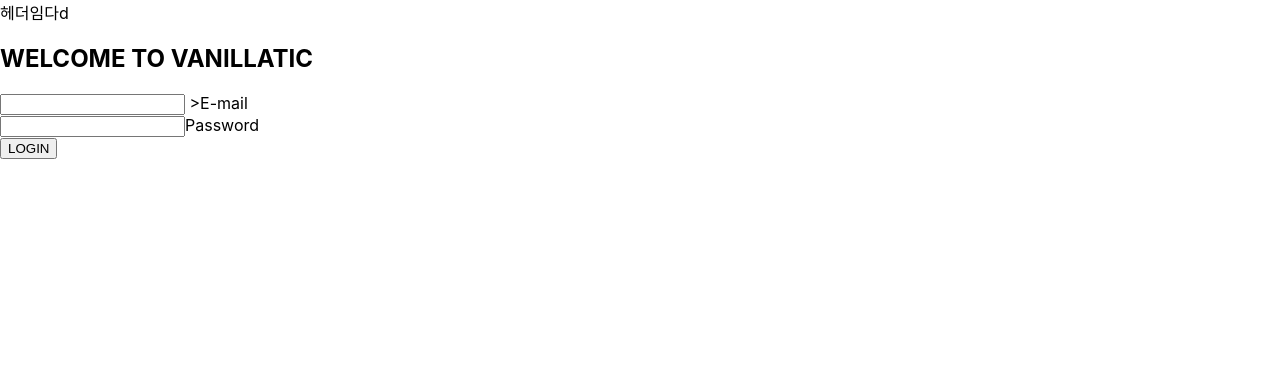
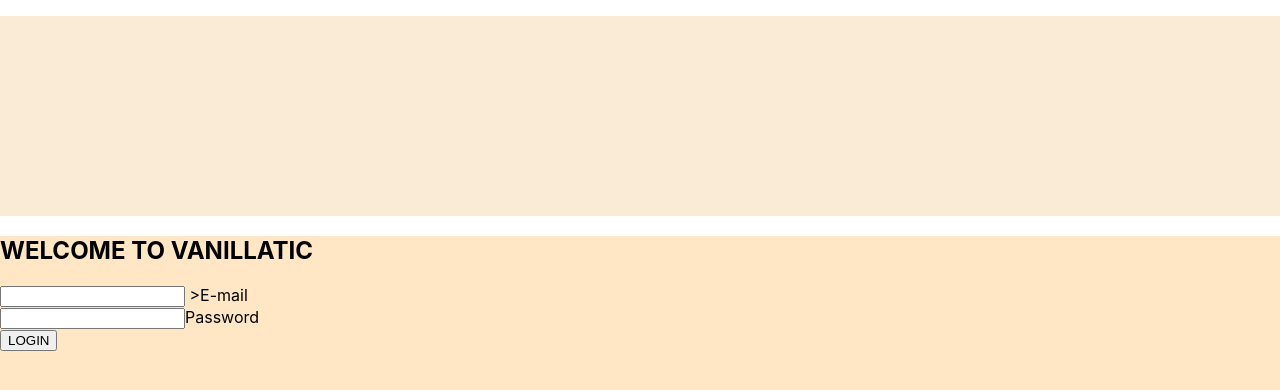
Before and after one commit to joranegs92/vanillatic-node, a React (Create React App) app: page /login in a window 1280 px wide. Shown: the top 390 px of the page. Built offline with nearby package versions, Linux system fonts and the light colour scheme.

Commit message:
간단한수정

```diff
--- a/src/App.js
+++ b/src/App.js
@@ -1,5 +1,6 @@
 import logo from './logo.svg';
 import './App.css';
+import './Asset/style.css'
 import Header from "./Layouts/Header";
 import {Route, Routes,BrowserRouter, useLocation, useNavigate} from "react-router-dom";
 import Main from "./Layouts/Main";
--- /dev/null
+++ b/src/Asset/style.css
@@ -0,0 +1,10 @@
+.header {
+    width: 100%;
+    height: 200px;
+    background: antiquewhite;
+}
+.main {
+    width: 100%;
+    height: 600px;
+    background: #ffe6c4;
+}
--- a/src/Layouts/Header.jsx
+++ b/src/Layouts/Header.jsx
@@ -1,10 +1,23 @@
 import React, {useCallback, useContext} from 'react';
 function Header({}) {
 	return(
+		<header className="header">
+			<aside className="bg-white" id="sidebar-wrapper">
+				<div className="sidebar-heading">
 
-		<div>
-			헤더임다d
-		</div>
+				</div>
+				<nav className="navbar-light">
+					<ul className="gnb navbar-nav">
+						{/*{resultMap.map((menu,idx) => {
+							let current = menu.child.find(value => value.url === currentUrl.pathname)
+							return (
+								<SideParentMenu key={menu.parent} menu={menu} idx={idx} current={current}/>
+							)
+						})}*/}
+					</ul>
+				</nav>
+			</aside>
+		</header>
 	)
 }
 export default React.memo(Header);
--- a/src/Layouts/Main.jsx
+++ b/src/Layouts/Main.jsx
@@ -3,7 +3,7 @@
 function Main() {
     return (
         <main>
-            <div className="py-4">
+            <div className="main">
                 <div className="container">
                     <Router></Router>
                 </div>
--- /dev/null
+++ b/src/Pages/Detail.jsx
@@ -0,0 +1,6 @@
+function Detail() {
+
+    return(
+        <div></div>
+    )
+}export default Detail;
--- a/src/router/Router.jsx
+++ b/src/router/Router.jsx
@@ -6,7 +6,6 @@
 function Router() {
     return (
         <Routes>
-
             <Route path='/join' element={<Join/>}/>
             <Route path='/login' element={<Login/>}/>
             <Route path='/mypage' element={<Mypage/>}/>
```
